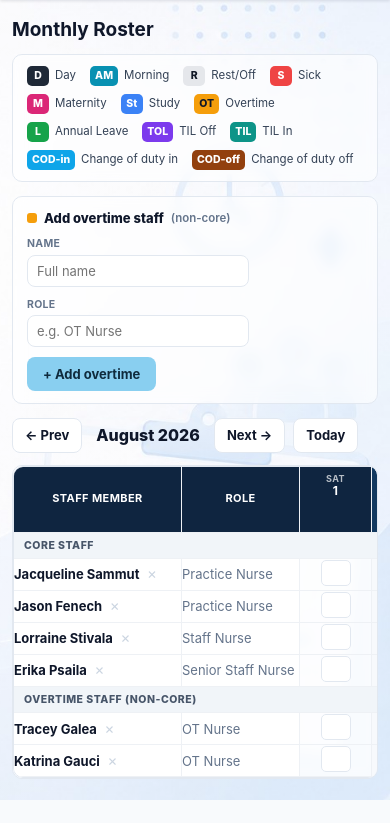
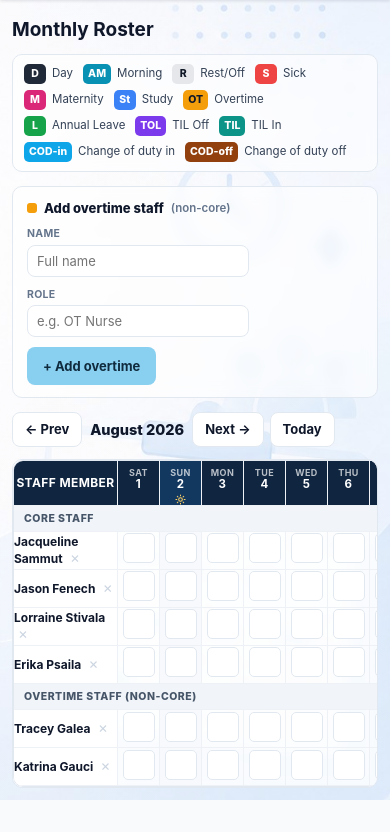
Before and after one commit to jasonfenech118-ctrl/dashborad, a Django app: page /roster/ in a window 390 px wide. Shown: the part 44-876 px from the top of the page. Before the commit the page ends 844 px from the top, so only its background shows below. Run offline with Django 5.2, Linux system fonts and the light colour scheme; data comes from the database, SQL or seed files in the repository; data that the repository does not hold is empty.

Commit message:
Fix mobile usability on roster and log tables (#164)
Verified at 390px with a real browser before/after.

- Roster grid on phones: the frozen Staff+Role columns consumed 286px of
  a 390px screen, leaving room for exactly one day. Role is now hidden,
  the name column slimmed and day cells tightened, so six days are
  visible at once.
- Booking log used overflow:hidden, which clipped the wide table with no
  way to reach the cut-off columns. Now overflow-x:auto so it scrolls.
- Log forms stack full-width on phones instead of squeezing onto one row.
- Inputs render at 16px on mobile so iOS Safari stops auto-zooming on focus.
- Topbar tabs scroll sideways rather than wrapping or clipping.


Claude-Session: https://claude.ai/code/session_01U9vvrATW3QnAMnWLrb5xaT

Co-authored-by: Claude <noreply@anthropic.com>

```diff
--- a/backend/templates/clinic/base.html
+++ b/backend/templates/clinic/base.html
@@ -173,6 +173,9 @@
       h1{font-size:19px;margin-bottom:12px;}
       h2{font-size:15px;}
       .topbar{padding:0 8px;min-height:44px;}
+      /* Tabs scroll sideways rather than wrapping or being clipped. */
+      .topbar nav{flex-wrap:nowrap;overflow-x:auto;-webkit-overflow-scrolling:touch;scrollbar-width:none;}
+      .topbar nav::-webkit-scrollbar{display:none;}
       .topbar nav a{padding:0 8px;font-size:12px;}
       .topbar .util{padding-left:4px;gap:2px;}
       .topbar .util .who{display:none;}
@@ -180,6 +183,9 @@
       .grid{grid-template-columns:1fr 1fr;}
       .controls{gap:6px;}
       .controls input,.controls select{width:100%;}
+      /* 16px keeps iOS Safari from auto-zooming the page when a field is focused. */
+      input,select,textarea{font-size:16px;}
+      .btn,.btn-back{padding:11px 16px;}
       /* Any full-width data table scrolls sideways within its own strip on phones. */
       .wrap > table,.card > table{display:block;overflow-x:auto;-webkit-overflow-scrolling:touch;white-space:nowrap;}
     }
--- a/backend/templates/clinic/roster.html
+++ b/backend/templates/clinic/roster.html
@@ -108,6 +108,28 @@
   .sec-placeholder span{font-size:12.5px;}
 
   @media print{ .rost-bar .navbtn,.addbox,.rm,#palette{display:none !important;} }
+
+  /* ---- phone: make the roster grid actually usable ----
+     The frozen Staff+Role columns ate 286px of a 390px screen, leaving room
+     for a single day. Drop Role, slim the name column and tighten the day
+     cells so a week's worth of days is visible at once. */
+  @media(max-width:600px){
+    th.rost-role,td.rost-role{display:none;}
+    th.rost-name,td.rost-name{min-width:104px;width:104px;padding:6px 4px 6px 8px;font-size:12px;}
+    .rost-day{min-width:42px;width:42px;}
+    td.rost-cell{width:42px;height:38px;}
+    .rost-day .hol-name{display:none;}
+    .rost-day .dn{font-size:11.5px;}
+    .cell{width:32px;height:30px;}
+    table.rost{font-size:12px;}
+    .rost-bar{gap:6px;}
+    .rost-bar .mlabel{font-size:14.5px;margin:0 2px;}
+    .legend{gap:6px 10px;padding:9px 11px;}
+    /* Stack the log forms so fields aren't squeezed onto one line. */
+    .hrs-form .frow{flex-direction:column;align-items:stretch;}
+    .hrs-form .fld{width:100%;}
+    .hrs-form input,.hrs-form select{width:100% !important;}
+  }
 </style>
 
 <!-- ===== SECTION: Monthly Roster ===== -->
@@ -186,7 +208,10 @@
   .hrs-form .fld{display:flex;flex-direction:column;gap:3px;}
   .hrs-form label{font-size:11px;text-transform:uppercase;letter-spacing:.3px;color:var(--muted);font-weight:700;}
   .hrs-form input,.hrs-form select{padding:7px 9px;border:1.5px solid var(--border);border-radius:8px;font-size:13px;background:#fff;color:var(--ink);font-family:inherit;}
-  .hrs-log{background:rgba(255,255,255,.7);backdrop-filter:blur(6px);border:1px solid var(--border);border-radius:10px;overflow:hidden;margin-bottom:16px;}
+  /* overflow-x:auto (not hidden) so the wide booking table scrolls on phones
+     instead of being clipped off-screen. */
+  .hrs-log{background:rgba(255,255,255,.7);backdrop-filter:blur(6px);border:1px solid var(--border);border-radius:10px;overflow-x:auto;margin-bottom:16px;}
+  .hrs-log table{min-width:560px;}
   .hrs-log table{background:transparent;border:none;border-radius:0;}
   .hrs-log th{background:#f8fafc;}
   .hrs-log td,.hrs-log th{font-size:12.5px;padding:8px 12px;}
```
